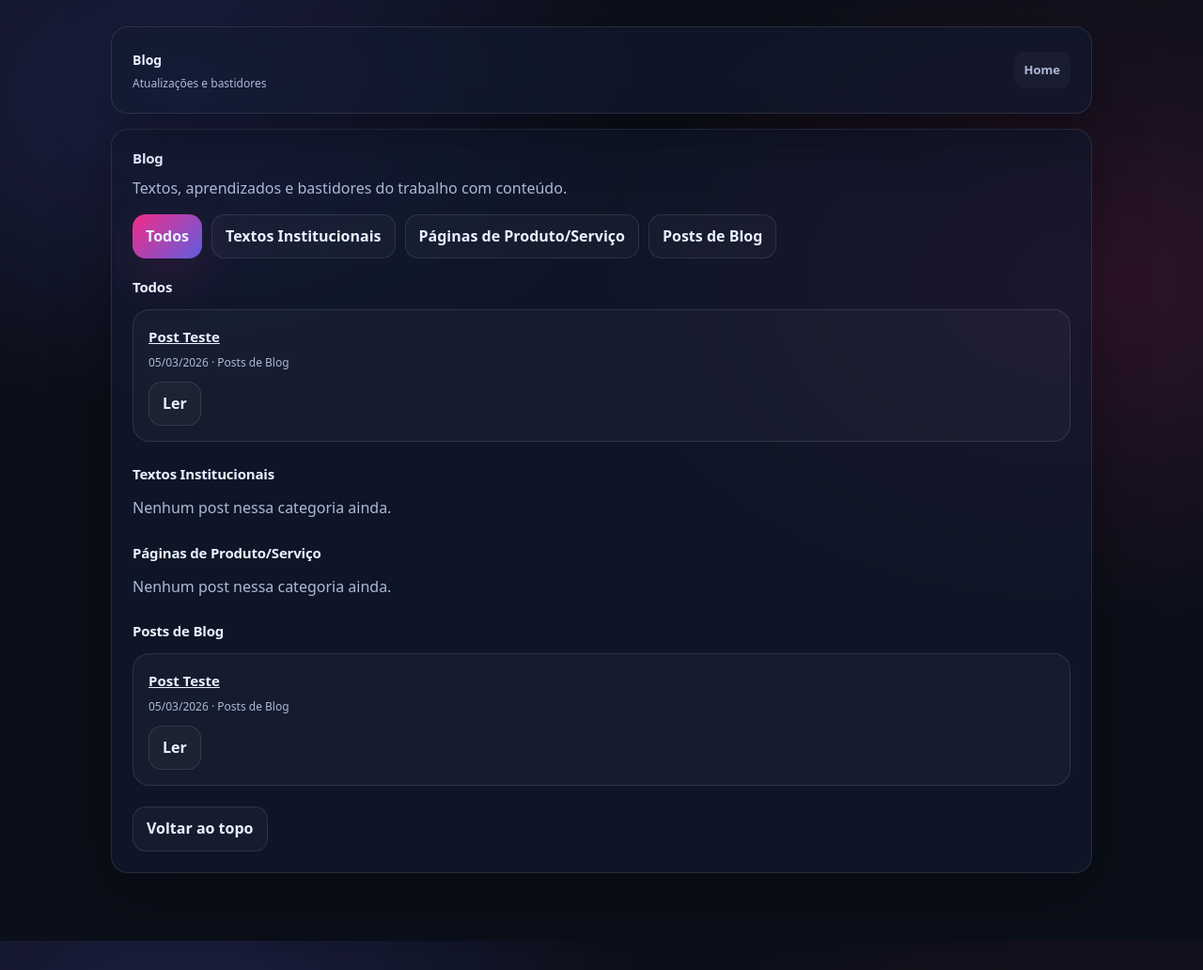
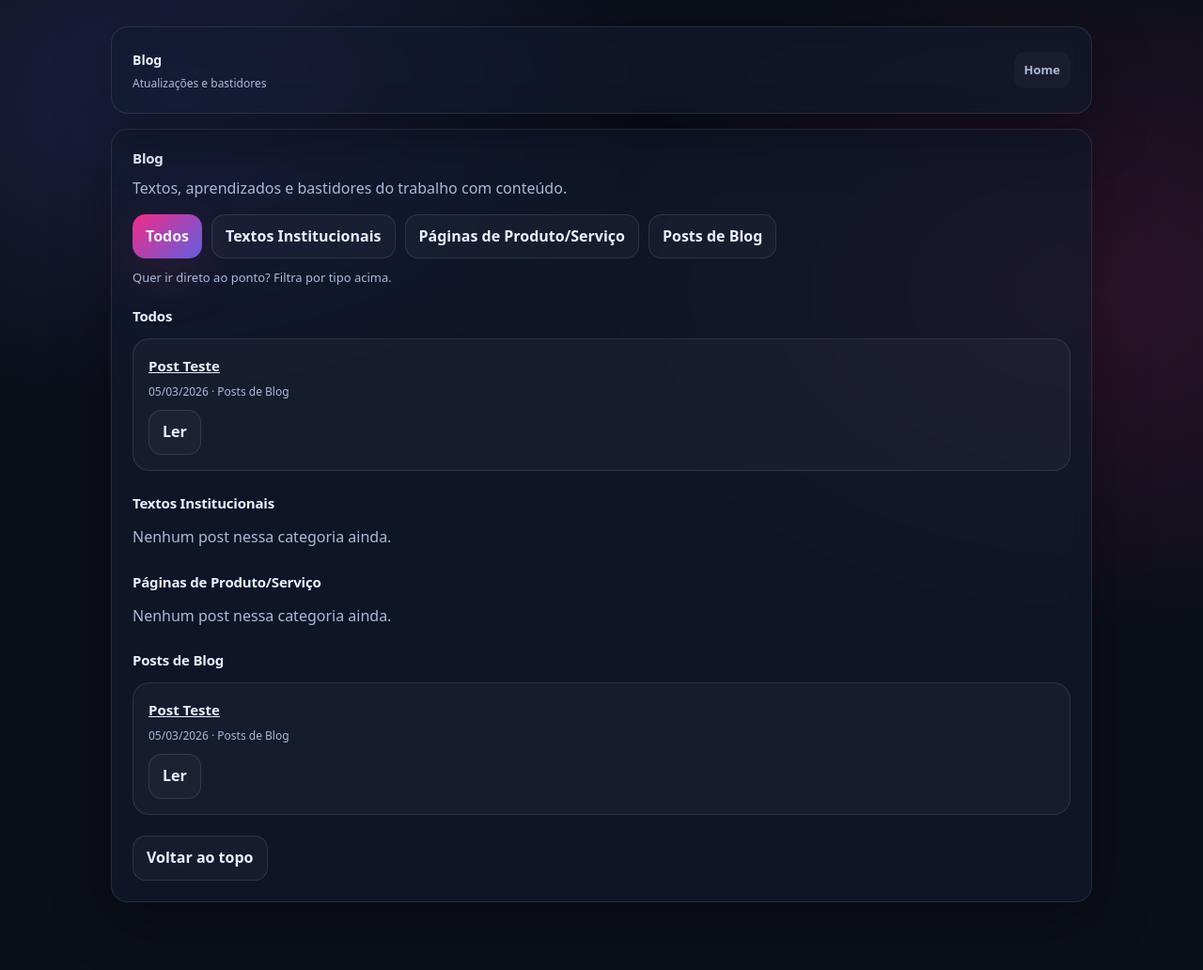
Before and after one commit to tatianegr/tati-redatora-seo, a Jekyll site: the page built from blog/index.html, in a window 1280 px wide and 1032 px high. Shown: the whole window at 94% size. Built offline with Jekyll 4.4.1, drawn with Linux system fonts in a browser that asks for light colours.

Commit message:
Add helper text under blog filters

```diff
--- a/blog/index.html
+++ b/blog/index.html
@@ -12,6 +12,7 @@ title: Blog
     <a class="btn ghost" href="#paginas-de-produto-servico">Páginas de Produto/Serviço</a>
     <a class="btn ghost" href="#posts-de-blog">Posts de Blog</a>
   </div>
+  <p class="lead" style="margin-top:10px; font-size:13px;">Quer ir direto ao ponto? Filtra por tipo acima.</p>
 
   {% if site.posts and site.posts.size > 0 %}
     <div id="todos" style="margin-top:18px;">
```
